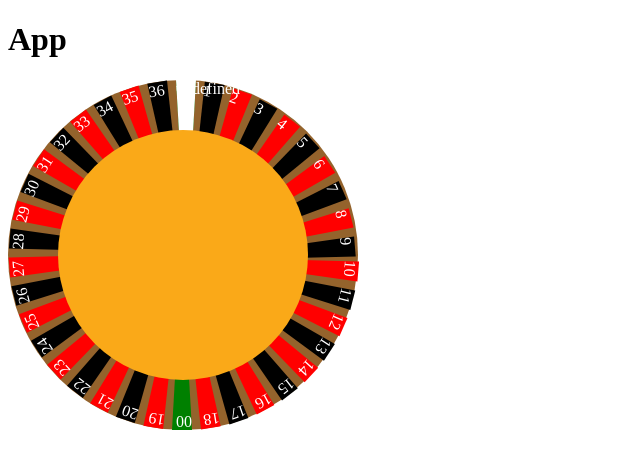
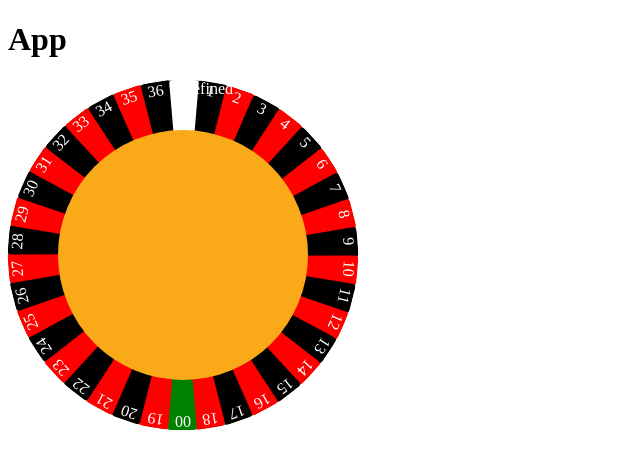
Before and after one commit to codetapacademy/all-on-red-with-react, a React (Create React App) app: page / in a window 1280 px wide. Shown: the top 468 px of the page, without its empty margins (0-640 px from the left). Built offline with nearby package versions, Linux system fonts and the light colour scheme.

Commit message:
improve the style of the slots

```diff
--- a/src/component/board/board.component.jsx
+++ b/src/component/board/board.component.jsx
@@ -30,7 +30,7 @@ const Board = () => {
 
   return (
     <StyledBoard side={350}>
-      {slotList.map(slot => <Slot key={slot.number} {...slot} />)}
+      {slotList.map(slot => <Slot {...slot} />)}
       <Slot/>
     </StyledBoard>
   )
--- a/src/component/slot/slot.style.js
+++ b/src/component/slot/slot.style.js
@@ -2,13 +2,14 @@ import styled from 'styled-components'
 
 export const StyledSlot = styled.div`
   height: 175px;
+  width: 28px;
   position: absolute;
   display: inline-block;
-  margin-left: 168px;
+  margin-left: 161px;
   transform: rotate(${({ rotation }) => rotation}deg);
   transform-origin: 50% 100%;
   color: white;
-  /* text-align: center; */
+  text-align: center;
 
   &::after {
     content: ${({ number }) => `'${number}'`};
@@ -19,8 +20,10 @@ export const StyledSlot = styled.div`
     content: '';
     position: absolute;
     top: 0;
+    left: 0;
+    border-radius: 4px;
     border-top: 175px solid ${({ color }) => color};
-    border-left: 10px solid transparent;
-    border-right: 10px solid transparent;
+    border-left: 15px solid transparent;
+    border-right: 15px solid transparent;
 }
 `
```
